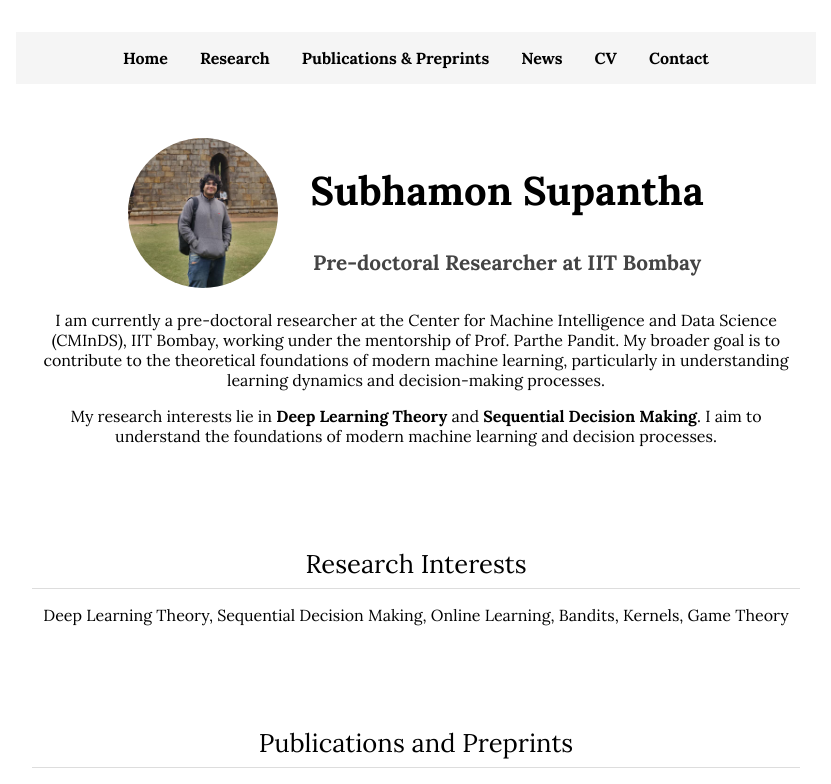
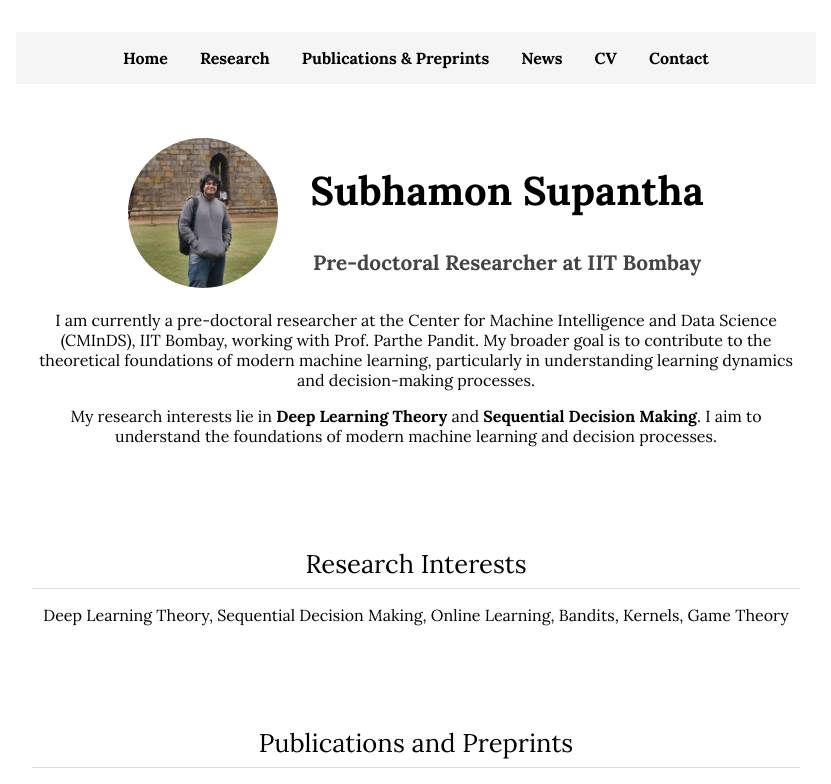
Before and after one commit to subhamonsey/subhamonsey.github.io, a plain HTML site: page index.html in a window 1280 px wide. Shown: the top 784 px of the page, without its empty margins (224-1055 px from the left). Drawn offline with Linux system fonts and the light colour scheme.

Commit message:
Update description of research role and mentorship

```diff
--- a/index.html
+++ b/index.html
@@ -30,7 +30,7 @@
         <h2 class="subtitle">Pre-doctoral Researcher at IIT Bombay</h2>
             </div>
         </div>
-        <p>I am currently a pre-doctoral researcher at the Center for Machine Intelligence and Data Science (CMInDS), IIT Bombay, working under the mentorship of Prof. Parthe Pandit. My broader goal is to contribute to the theoretical foundations of modern machine learning, particularly in understanding learning dynamics and decision-making processes.</p>
+        <p>I am currently a pre-doctoral researcher at the Center for Machine Intelligence and Data Science (CMInDS), IIT Bombay, working with Prof. Parthe Pandit. My broader goal is to contribute to the theoretical foundations of modern machine learning, particularly in understanding learning dynamics and decision-making processes.</p>
         <p>My research interests lie in <strong>Deep Learning Theory</strong> and <strong>Sequential Decision Making</strong>. I aim to understand the foundations of modern machine learning and decision processes.</p>
     </section>
 
```
